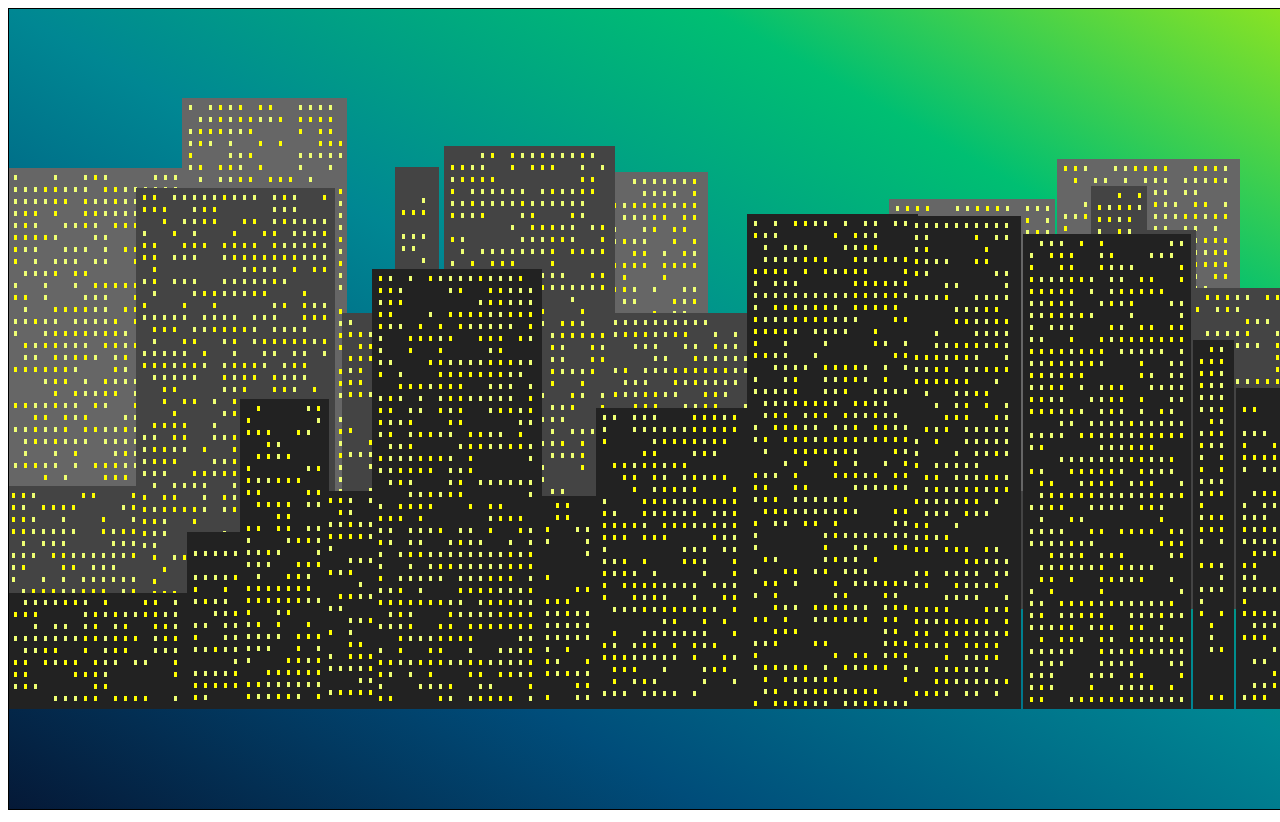
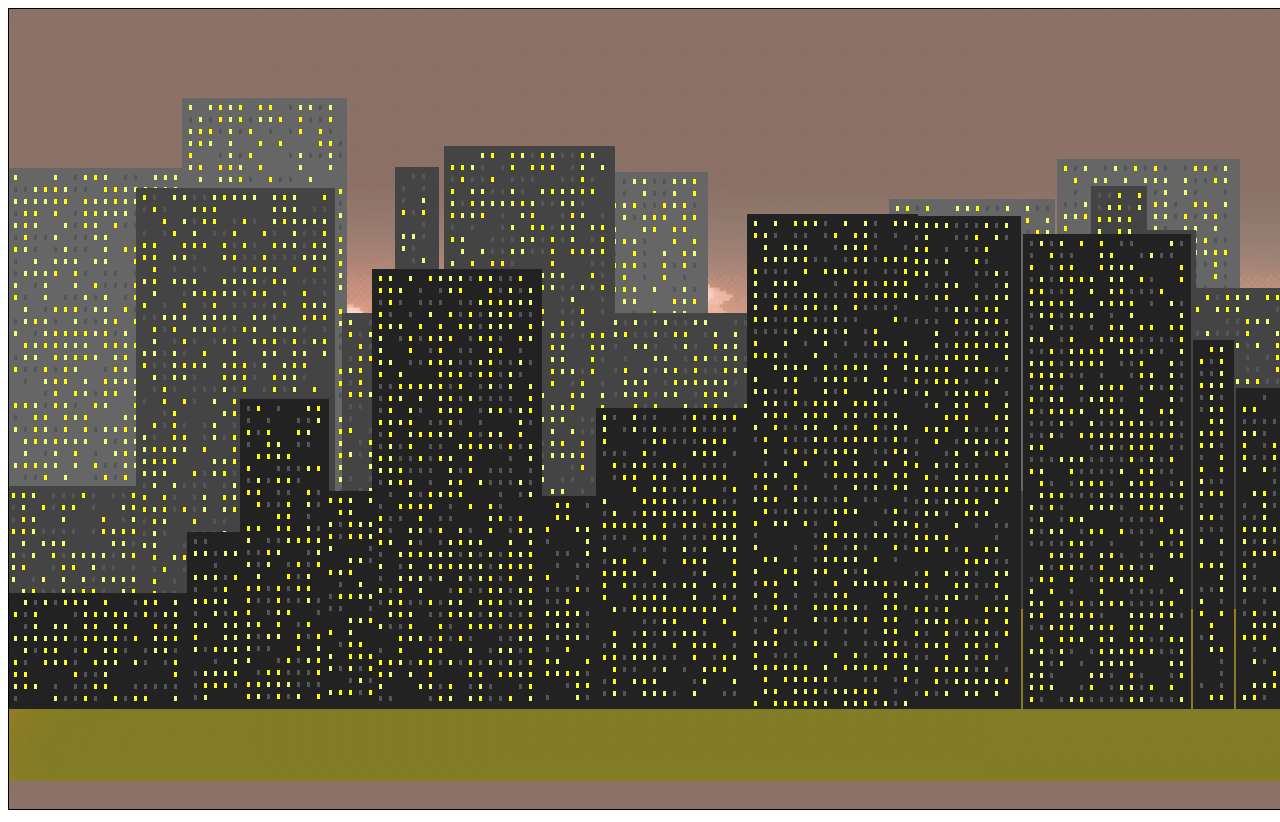
Before and after one commit to caviv/genart, a plain HTML site: page skyline/index.html in a window 1280 px wide. Shown: the top 822 px of the page. Drawn offline with Linux system fonts and the light colour scheme.

Commit message:
Update index.html

```diff
--- a/skyline/index.html
+++ b/skyline/index.html
@@ -30,7 +30,7 @@
 				buidlingHeight: [100, 500], // building height min, max
 
 				// windows
-				windowsColors: ["transparent", "yellow", "#efff73", "ddd"],
+				windowsColors: ["transparent", "yellow", "#efff73", "#555"],
 				wh: 5, // window height
         		ww: 3, // window width
         		whm: 7, // window height margin
@@ -38,7 +38,8 @@
 
         		// background
         		background: 'black',
-        		backgroundImg: 'linear-gradient(to right top, #051937, #004d7a, #008793, #00bf72, #a8eb12)', // "url('sky.jpg')",
+        		//backgroundImg: 'linear-gradient(to right top, #051937, #004d7a, #008793, #00bf72, #a8eb12)',
+        		backgroundImg: "url('sky.jpg')",
 
 			}
 
```
